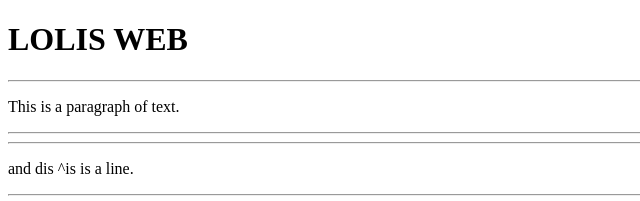
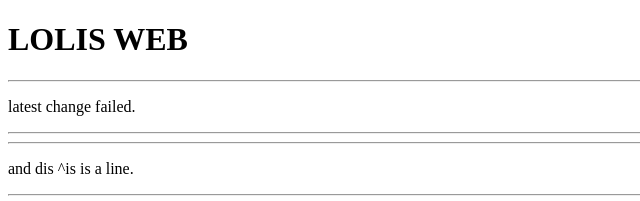
Before and after one commit to laurasofiariverasanchez/laurasofiariverasanchez.github.io, a plain HTML site: page index.html in a window 1280 px wide. Shown: the top 201 px of the page, 0-640 px from the left. Drawn offline with Linux system fonts and the light colour scheme.

Commit message:
icon try 2

```diff
--- a/index.html
+++ b/index.html
@@ -9,7 +9,7 @@
 <body>
     <h1>LOLIS WEB</h1>
     <hr />
-    <p>This is a paragraph of text.</p>
+    <p>latest change failed.</p>
     <hr />
     <hr />
     <p>and dis ^is is a line.</p>
```
